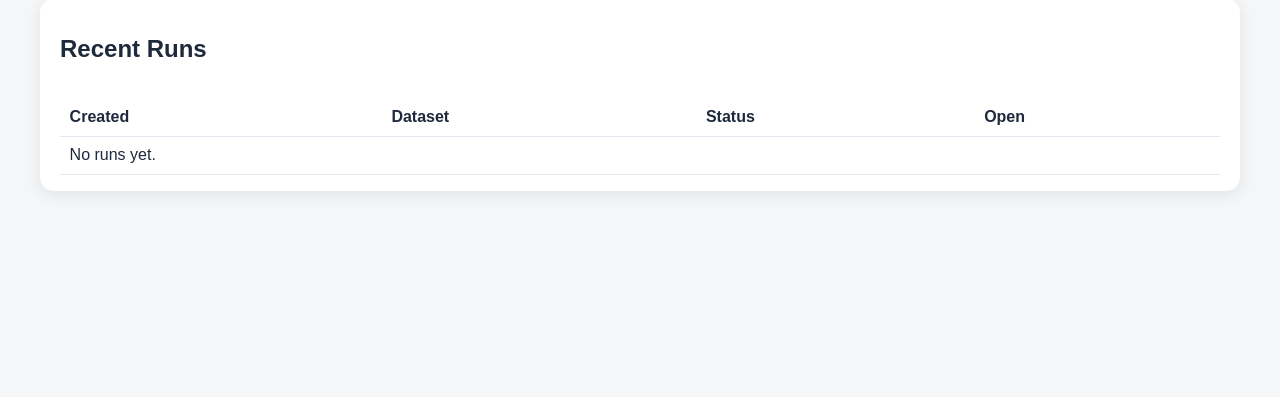
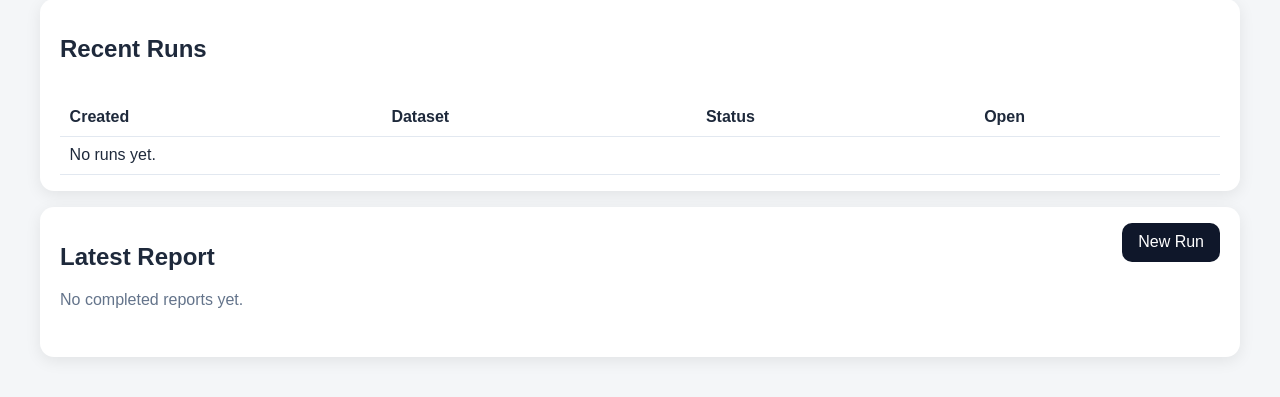
Before and after one commit to GEvang/agrivision-pipeline, a FastAPI app: page / in a window 1280 px wide. Shown: the part 145-542 px from the top of the page. Run offline with FastAPI, Linux system fonts and the light colour scheme.

Commit message:
Rework dashboard report view and simplify settings

```diff
--- a/agrivision/app/api.py
+++ b/agrivision/app/api.py
@@ -48,7 +48,8 @@ def dashboard(request: Request) -> HTMLResponse:
     status_summary: dict[str, int] = {}
     for run in runs:
         status_summary[run.status] = status_summary.get(run.status, 0) + 1
-    latest_report = report_service.list_reports()[0] if runs else None
+    report_items = [item for item in report_service.list_reports() if item.report_path]
+    latest_report = report_items[0] if report_items else None
     return TEMPLATES.TemplateResponse(
         request,
         'dashboard.html',
@@ -206,6 +207,20 @@ def get_report(run_id: str) -> dict:
     return report_service.get_report(run_id).model_dump(mode='json')
 
 
+@app.get('/reports/{run_id}/view', response_class=HTMLResponse)
+def report_view(run_id: str, request: Request, embedded: bool = False) -> HTMLResponse:
+    report = report_service.get_report(run_id)
+    if not report.report_path:
+        raise HTTPException(status_code=404, detail='Report not found.')
+    run = run_service.load_run(run_id)
+    template_name = 'report_embed.html' if embedded else 'report_view.html'
+    return TEMPLATES.TemplateResponse(
+        request,
+        template_name,
+        {'run': run, 'report': report},
+    )
+
+
 @app.get('/settings')
 def settings_page(request: Request):
     view = settings_service.get_settings_view()
@@ -229,6 +244,8 @@ def update_credentials(request: CredentialsUpdateRequest) -> dict:
 @app.post('/ui/settings')
 def update_settings_ui(
     location_name: str = Form(''),
+    location_lat: float | None = Form(None),
+    location_lon: float | None = Form(None),
     weather_base_url: str = Form(''),
     irrigation_base_url: str = Form(''),
     resize_max_long_edge: int | None = Form(None),
@@ -237,6 +254,8 @@ def update_settings_ui(
     update_settings(
         SettingsUpdateRequest(
             location_name=location_name or None,
+            location_lat=location_lat,
+            location_lon=location_lon,
             weather_base_url=weather_base_url or None,
             irrigation_base_url=irrigation_base_url or None,
             resize_max_long_edge=resize_max_long_edge,
@@ -253,7 +272,6 @@ def update_credentials_ui(
     openweather_api_key: str = Form(''),
     irrigation_email: str = Form(''),
     irrigation_password: str = Form(''),
-    irrigation_token: str = Form(''),
 ) -> RedirectResponse:
     update_credentials(
         CredentialsUpdateRequest(
@@ -262,7 +280,6 @@ def update_credentials_ui(
             openweather_api_key=openweather_api_key or None,
             irrigation_email=irrigation_email or None,
             irrigation_password=irrigation_password or None,
-            irrigation_token=irrigation_token or None,
         )
     )
     return RedirectResponse(url='/settings', status_code=303)
--- a/agrivision/app/schemas/settings.py
+++ b/agrivision/app/schemas/settings.py
@@ -7,6 +7,8 @@ from pydantic import BaseModel, Field, field_validator
 
 class SettingsUpdateRequest(BaseModel):
     location_name: str | None = Field(default=None, max_length=200)
+    location_lat: float | None = Field(default=None, ge=-90, le=90)
+    location_lon: float | None = Field(default=None, ge=-180, le=180)
     weather_base_url: str | None = Field(default=None, max_length=500)
     irrigation_base_url: str | None = Field(default=None, max_length=500)
     resize_max_long_edge: int | None = Field(default=None, ge=256, le=12000)
--- a/agrivision/app/web/static/styles.css
+++ b/agrivision/app/web/static/styles.css
@@ -29,3 +29,16 @@ th, td { padding:0.6rem; border-bottom:1px solid #e2e8f0; text-align:left; }
 .stage-completed { background:#dcfce7; border-color:#86efac; }
 .stage-failed { background:#fee2e2; border-color:#fca5a5; }
 .stage-skipped { background:#f1f5f9; border-color:#cbd5e1; }
+
+
+.muted { color:#64748b; }
+.panel-header { display:flex; justify-content:space-between; align-items:flex-start; gap:1rem; margin-bottom:1rem; }
+.button-row { display:flex; gap:0.75rem; flex-wrap:wrap; }
+.button-link { display:inline-flex; align-items:center; justify-content:center; text-decoration:none; background:#0f172a; color:white; border-radius:10px; padding:0.65rem 1rem; }
+.button-link.secondary { background:#334155; }
+.inline-fields { display:grid; grid-template-columns: repeat(auto-fit, minmax(180px, 1fr)); gap:1rem; }
+.report-frame { width:100%; min-height:70vh; border:1px solid #cbd5e1; border-radius:12px; background:white; }
+.report-frame-full { min-height:85vh; }
+
+.latest-report-embed { width: 100%; margin-top: 1rem; }
+.latest-report-embed .report-frame { display: block; width: 100%; min-height: 900px; height: 900px; border: 1px solid #cbd5e1; border-radius: 12px; background: white; }
--- a/agrivision/app/web/templates/dashboard.html
+++ b/agrivision/app/web/templates/dashboard.html
@@ -18,13 +18,26 @@
     </tbody>
   </table>
 </section>
-{% if latest_report %}
 <section class="panel">
-  <h2>Latest Output</h2>
-  <p>Run {{ latest_report.run_id }} — {{ latest_report.status }}</p>
-  {% if latest_report.preview_path %}
-  <img class="preview" src="/artifacts/{{ latest_report.run_id }}/preview" alt="Orthophoto preview" />
+  <div class="panel-header">
+    <div>
+      <h2>Latest Report</h2>
+      {% if latest_report %}
+      <p class="muted">Run {{ latest_report.run_id }} — {{ latest_report.dataset_name }}</p>
+      {% else %}
+      <p class="muted">No completed reports yet.</p>
+      {% endif %}
+    </div>
+    {% if latest_report %}
+    <a class="button-link" href="/reports/{{ latest_report.run_id }}/view">Open report</a>
+    {% else %}
+    <a class="button-link" href="/runs/new">New Run</a>
+    {% endif %}
+  </div>
+  {% if latest_report %}
+  <div class="latest-report-embed">
+    <iframe class="report-frame" src="/reports/{{ latest_report.run_id }}/view?embedded=1" title="Latest report"></iframe>
+  </div>
   {% endif %}
 </section>
-{% endif %}
 {% endblock %}
```
Also changed, not shown: agrivision/app/web/templates/report_embed.html (added, +18 -0 lines), agrivision/app/web/templates/report_view.html (added, +17 -0 lines), agrivision/app/web/templates/reports.html (+3 -4 lines), agrivision/app/web/templates/settings.html (+4 -3 lines), agrivision/services/settings_service.py (+6 -1 lines), tests/unit/test_dashboard_settings_service.py (+3 -1 lines).
